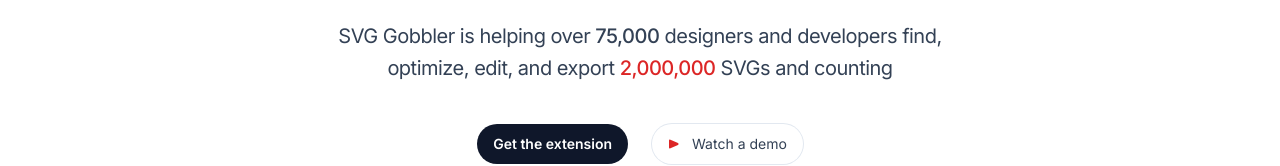
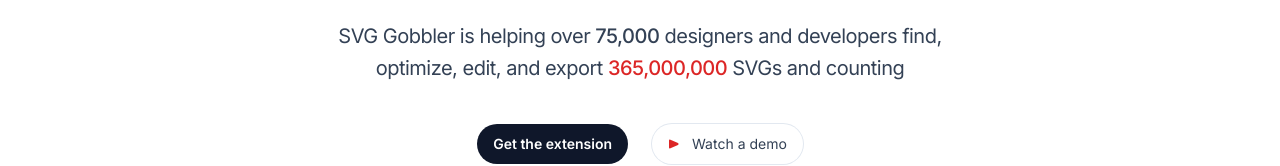
Before and after one commit to rossmoody/svg-gobbler-website, a Next.js app: page / in a window 1280 px wide. Shown: the part 458-624 px from the top of the page. Built offline with nearby package versions, Linux system fonts and the light colour scheme; no server answers.

Commit message:
Update Hero.tsx

```diff
--- a/src/components/Hero.tsx
+++ b/src/components/Hero.tsx
@@ -6,7 +6,7 @@
 import { Button } from './Button'
 import { extensionLink } from './Header'
 
-const countStartingPointNov2025 = 2000000
+const countStartingPointNov2025 = 365000000
 
 function formatNumberWithCommas(num: number) {
   return num.toString().replace(/\B(?=(\d{3})+(?!\d))/g, ',')
```
